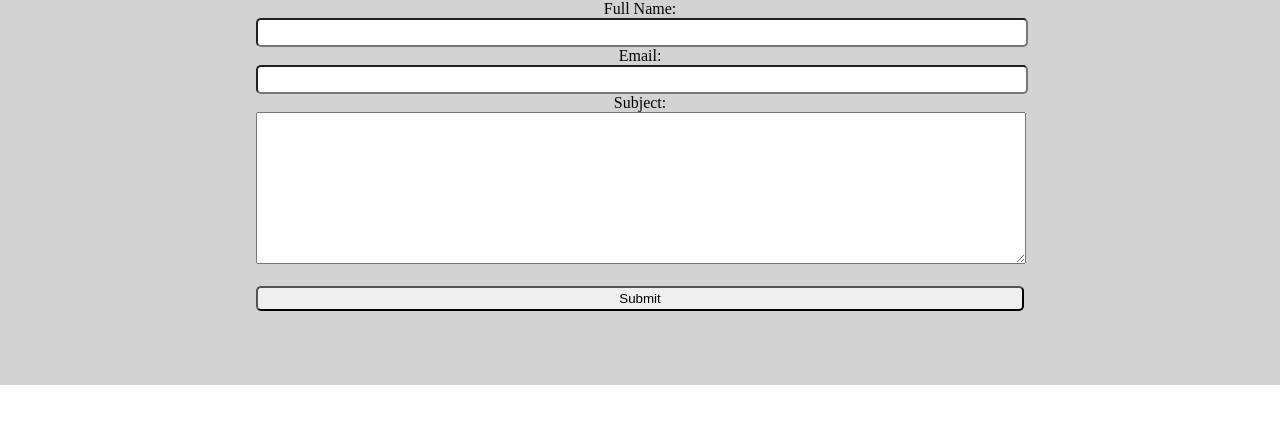
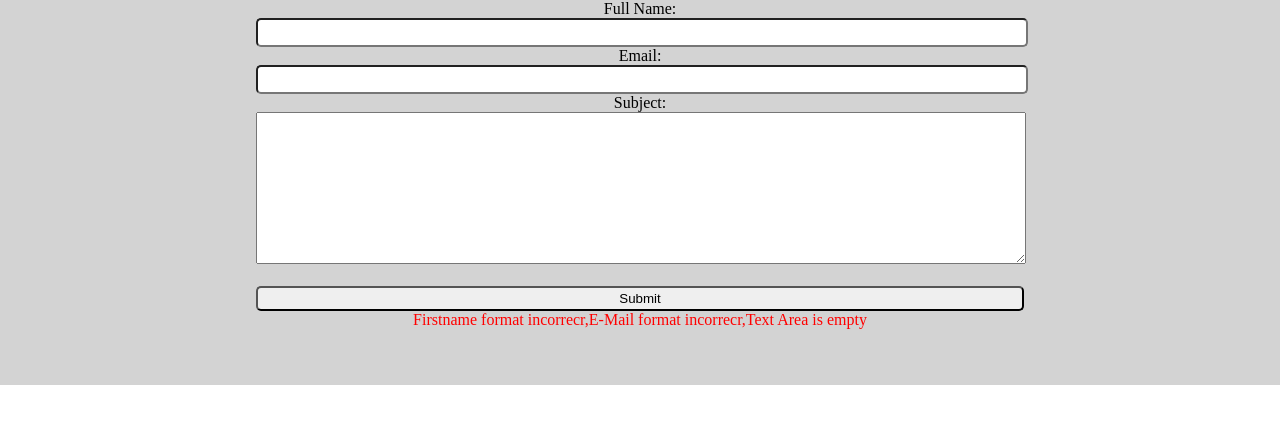
Before and after one commit to Necronhym/FinalProject, a plain HTML site: page menu/contact.html in a window 1280 px wide. Both pictures are taken after a click on the button "Submit". Shown: the part 115-538 px from the top of the page. Drawn offline with nearby package versions, Linux system fonts and the light colour scheme.

Commit message:
Add files via upload

```diff
--- a/menu/contact.html
+++ b/menu/contact.html
@@ -10,13 +10,15 @@
 			<form>
 				<h1>Contact:</h1>
 				<br>
-				<p> Full Name:<br><input type="text"></input></p>
-				<p>Email:<br><input type="text"></input></p>
+				<p> Full Name:<br><input type="text" id="fn"></input></p>
+				<p>Email:<br><input type="text" id="cem"></input></p>
 				<div id="subject">
-					<p>Subject:<br><textarea></textarea></p>
+					<p>Subject:<br><textarea id="tarea"></textarea></p>
 				</div>
 				<br>
-				<p><input type="button" value="Submit"></input></p>
+				<p><input type="button" value="Submit" id="con"></input></p>
+				<div id="conErrors"></div>
+				<script src="../scripts/contact.js"></script>
 			</form>
 		</div>
 	</body>
--- /dev/null
+++ b/scripts/contact.js
@@ -0,0 +1,21 @@
+document.getElementById("con").addEventListener("click", function()
+	{
+		Errors = []
+		name = document.getElementById("fn").value
+		eMail = document.getElementById("cem").value
+		text = document.getElementById("tarea").value
+		if(!(/^[a-zA-Z]{4,}(?: [a-zA-Z]+){0,2}$/.test(name)))
+			{
+				Errors.push("Firstname format incorrecr");
+			}
+		if(!(/^([A-Z]||[a-z]||[0-9]){3,25}(@gmail.com)$/.test(eMail)))
+			{
+				Errors.push("E-Mail format incorrecr");
+			}
+		if(text.length == 0)
+			{
+				Errors.push("Text Area is empty");
+			}
+		document.getElementById("conErrors").innerHTML = Errors;
+		document.getElementById("conErrors").style.color = "red";
+	});
```
Also changed, not shown: user/userScripts/registerScript.js (+1 -6 lines), scripts/script.js (line endings or trailing spaces).
